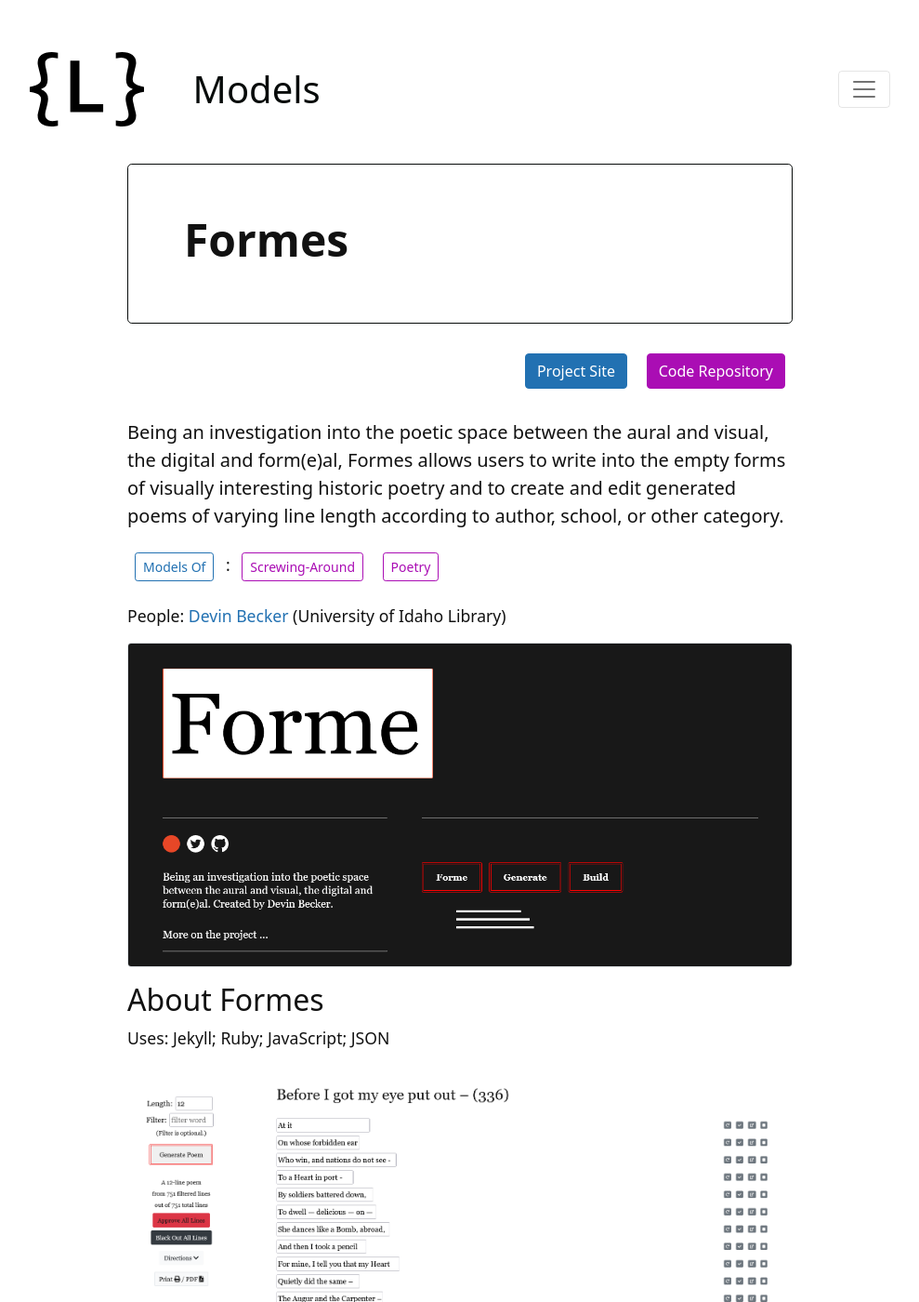
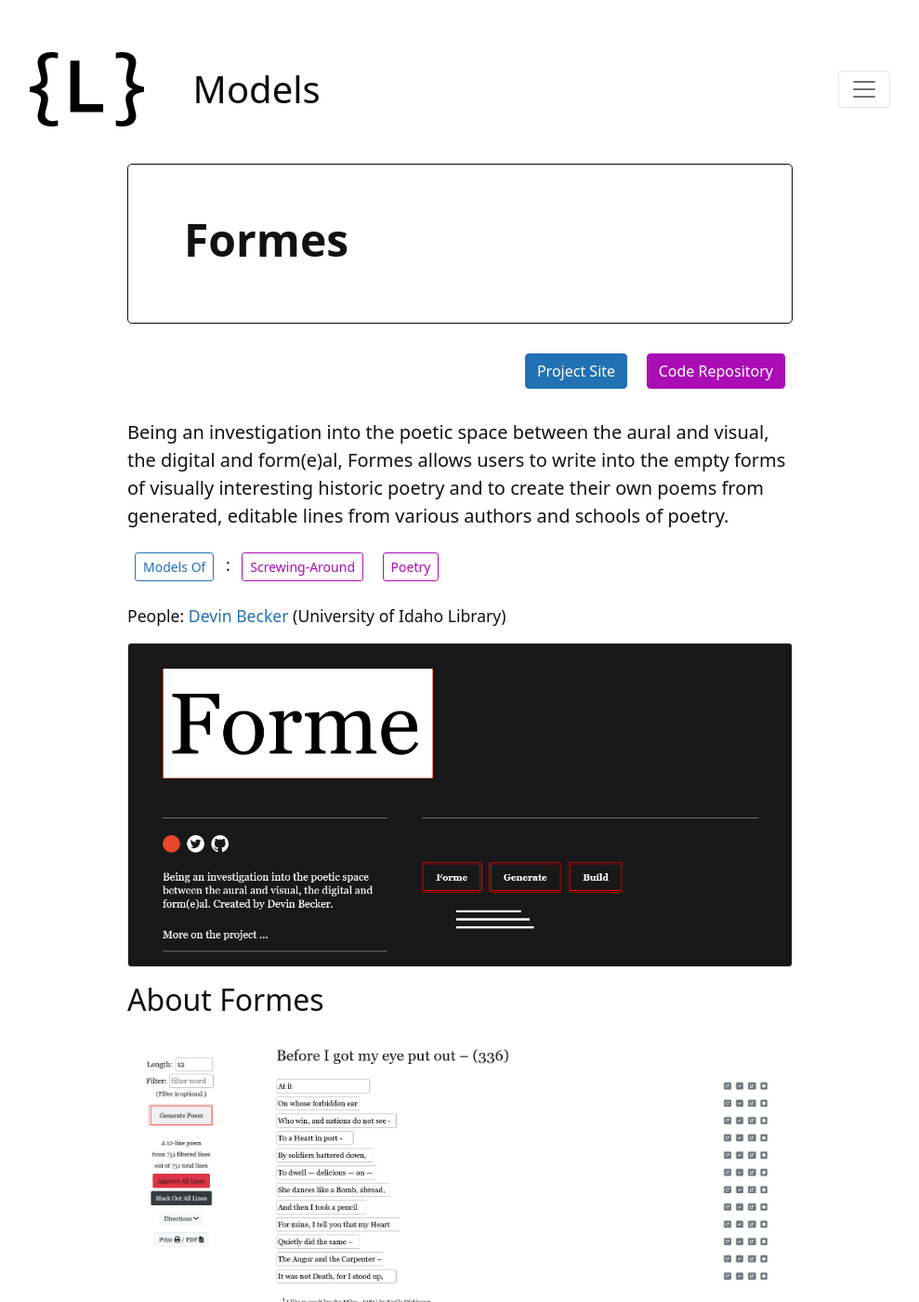
Before and after one commit to lib-static/lib-static.github.io, a Jekyll site: the page built from content/_models/formes.md, in a window 1280 px wide and 1400 px high. Shown: the whole window at 93% size, without its empty margins (145-1134 px from the left). Built offline with Jekyll 4.4.1, drawn with Linux system fonts in a browser that asks for light colours; comment, search, counter and statistics services are not loaded.

```diff
--- a/content/_models/formes.md
+++ b/content/_models/formes.md
@@ -1,10 +1,9 @@
 ---
-ignore: true
 title: Formes
 type: Models Of
 contributor: "@dcnb"
 updated: 2021-08-04
-description: Being an investigation into the poetic space between the aural and visual, the digital and form(e)al, Formes allows users to write into the empty forms of visually interesting historic poetry and to create and edit generated poems of varying line length according to author, school, or other category.
+description: Being an investigation into the poetic space between the aural and visual, the digital and form(e)al, Formes allows users to write into the empty forms of visually interesting historic poetry and to create their own poems from generated, editable lines from various authors and schools of poetry.
 project_link: https://formes.io/
 project_repository: https://github.com/dcnb/formes
 project_genre: Screwing-Around; Poetry
@@ -13,7 +12,6 @@ image: /images/forme.png
 image_alt: Homepage for Forme website
 ---
 
-Uses: Jekyll; Ruby; JavaScript; JSON
 
 {% include figure.html img='dickinson-build.png' alt='A forme with generated lines from Emily Dickinson poems' caption='A forme with generated lines from Emily Dickinson' link="https://formes.io/builds/formes/dickinson.html" %}
 
```
Also changed, not shown: content/_models/collectionbuilder.md (+1 -1 lines), content/_models/ctrlshift.md (+1 -1 lines), content/_models/ohd.md (+1 -1 lines), content/_models/storying.md (+1 -1 lines), content/_models/wax.md (+1 -1 lines).
